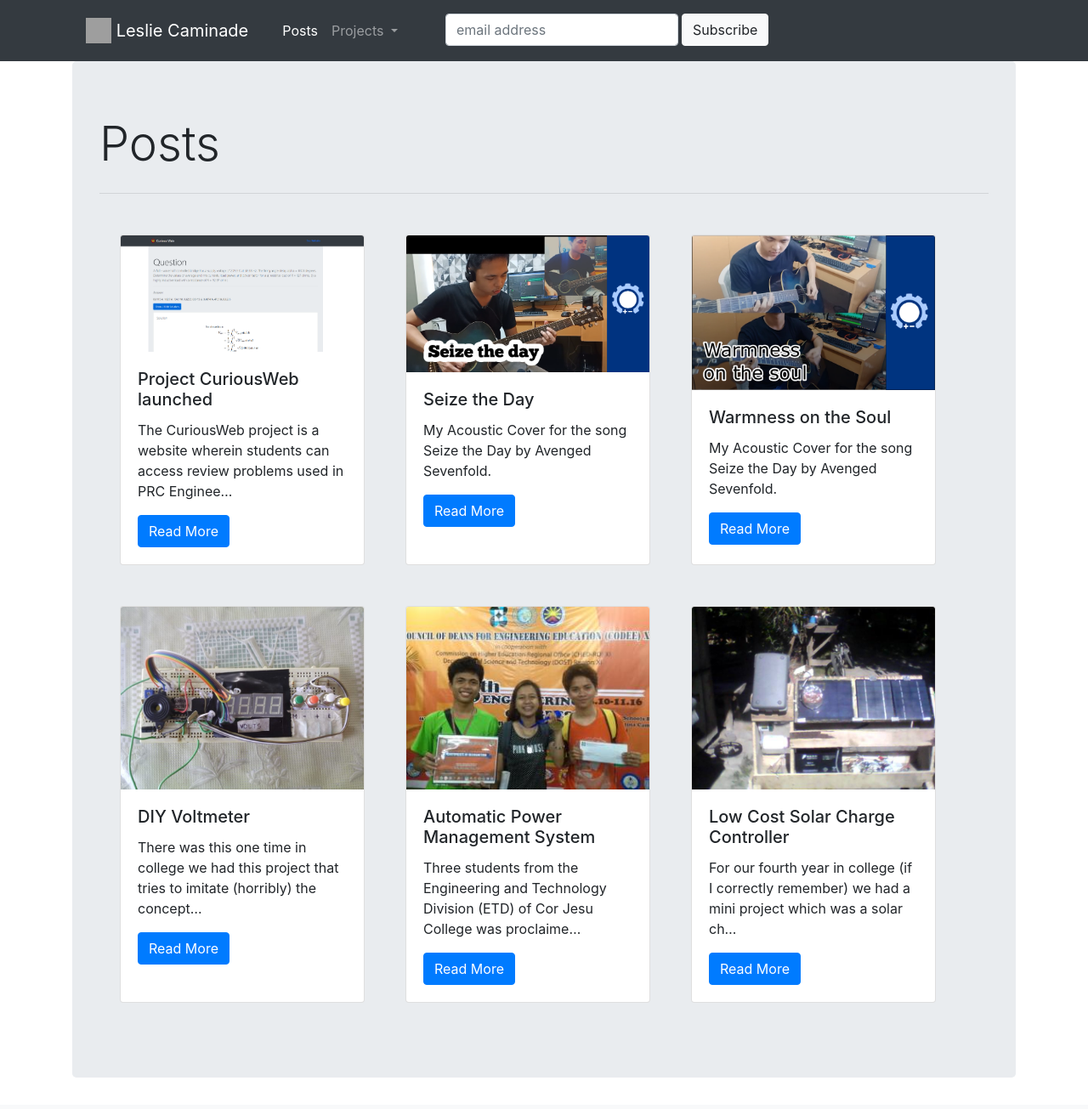
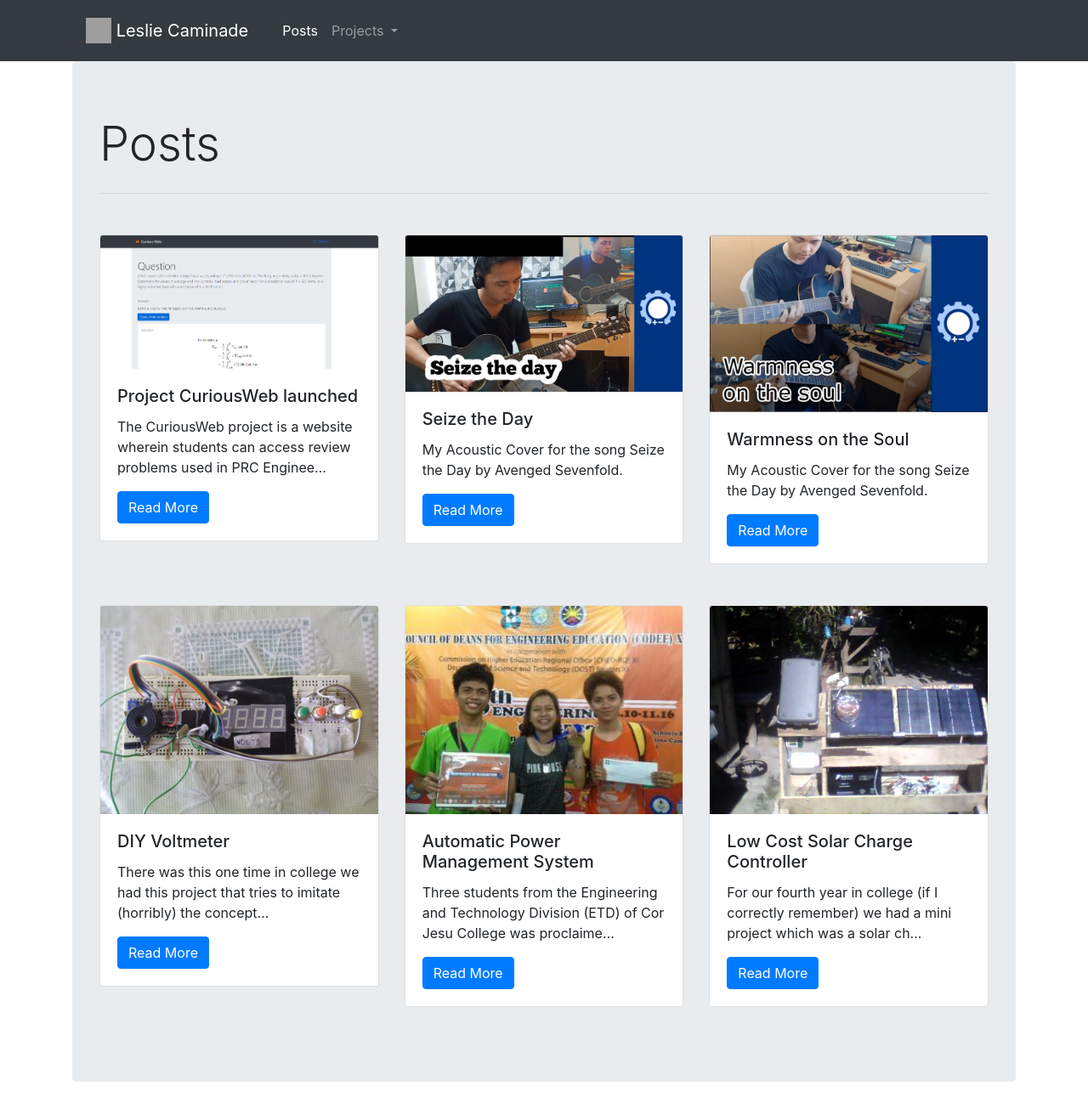
Before and after one commit to siliconcortex/Portfolio, a Django app: page / in a window 1280 px wide. Shown: the whole page at 85% size. Before the commit the page ends 1268 px from the top, so only its background shows below. Run offline with Django 3.2, Linux system fonts and the light colour scheme; data comes from the database, SQL or seed files in the repository; both versions use the stored data as it was after the commit; some libraries are stand-ins or nearby versions; grey boxes are pictures that could not be loaded.

Commit message:
added the new navbars collapsible and fixed the post list width to adapt to screen size

```diff
--- a/templates/main_app/base.html
+++ b/templates/main_app/base.html
@@ -18,13 +18,18 @@
 
 
       <nav class="navbar navbar-dark bg-dark">
-        <a class="navbar-brand" href="#">
+        <a class="navbar-brand" href="{%url 'post_list' %}">
           <img src="/media/thumbnail/CGP_leslie_logo2.jpg" width="30" height="30" class="d-inline-block align-top" alt="">
           Leslie Caminade
         </a>
       </nav>
 
-      <div class="collapse navbar-collapse" id="navbarSupportedContent">
+      <button class="navbar-toggler" type="button" data-toggle="collapse" data-target="#collapseTarget01" aria-controls="navbarTogglerDemo02" aria-expanded="false" aria-label="Toggle navigation">
+      <span class="navbar-toggler-icon"></span>
+      </button>
+
+
+      <div class="collapse navbar-collapse" id="collapseTarget01">
         <ul class="navbar-nav mr-auto">
 
             <li class="nav-item active">
@@ -45,32 +50,6 @@
                     </div>
                   </li>
 
-
-              <!-- Begin Mailchimp Signup Form -->
-            <li class="nav-item active">
-              <div id="mc_embed_signup">
-              <form class="form-inline" action="https://wordpress.us19.list-manage.com/subscribe/post?u=286fd462a738b71c1e78cf651&amp;id=556a7b2b8d" method="post" id="mc-embedded-subscribe-form" name="mc-embedded-subscribe-form" class="validate" target="_blank" novalidate>
-                  <div id="mc_embed_signup_scroll">
-
-                      </li>
-
-              <li class="nav-item active mr-1 ml-5">
-              	<input type="email" value="" name="EMAIL" class="email form-control" id="mce-EMAIL" placeholder="email address" required>
-                  <!-- real people should not fill this in and expect good things - do not remove this or risk form bot signups-->
-                  <div style="position: absolute; left: -5000px;" aria-hidden="true"><input type="text" name="b_286fd462a738b71c1e78cf651_556a7b2b8d" tabindex="-1" value=""></div>
-              </li>
-
-
-              <li class="nav-item active">
-                  <div class="clear">
-                    <input type="submit" value="Subscribe" name="subscribe" id="mc-embedded-subscribe" class="button btn btn-light"></div>
-                  </div>
-              </li>
-              </form>
-
-
-              </div>
-              <!--End mc_embed_signup-->
 
             </nav>
 
--- a/templates/main_app/post_list.html
+++ b/templates/main_app/post_list.html
@@ -6,20 +6,30 @@
 <h1 class='display-4'>Posts</h1>
 
 <hr class="my-4">
-  <div class="d-flex flex-wrap">
-    {% for post in posts_list %}
-    <div class="card m-4" style="width: 18rem;">
+
+<div class="row">
+
+  {% for post in posts_list %}
+  <div class="container-fluid col-md-12 col-lg-4 mx-auto my-4">
+    <div class="card" >
       <!-- thumbnail is an attribute of the post model -->
       {% if post.thumbnail %}
       <img src="{{ post.thumbnail.url }}" class="card-img-top" alt="post thumbnail">
       {% endif %}
+
         <div class="card-body">
           <h5 class="card-title"> {{ post.title}} </h5>
           <p class="card-text"> {{ post.content_1|truncatechars:100|safe }}</p>
           <a href="{% url 'post_detail' pk=post.pk %}" class="btn btn-primary">Read More</a>
         </div>
       </div>
-    {% endfor %}
   </div>
 
+
+  {% endfor %}
+</div>
+
+
+
+
 {% endblock %}
```
Also changed, not shown: db.sqlite3, media/inlines/curiouswebsnip2_GhGbsoV.png (added), media/thumbnail/curiouswebsnip_4YYapD6.png (added).
